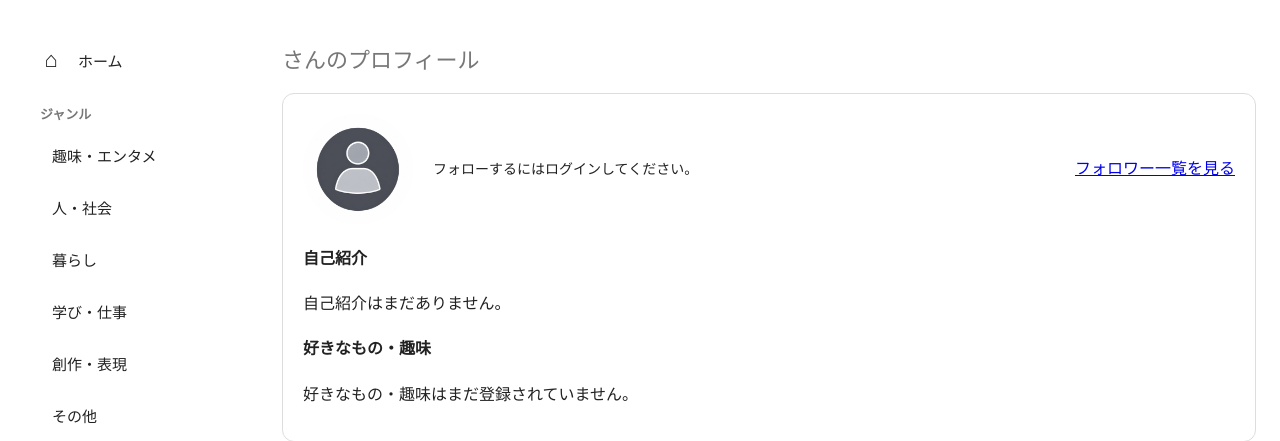
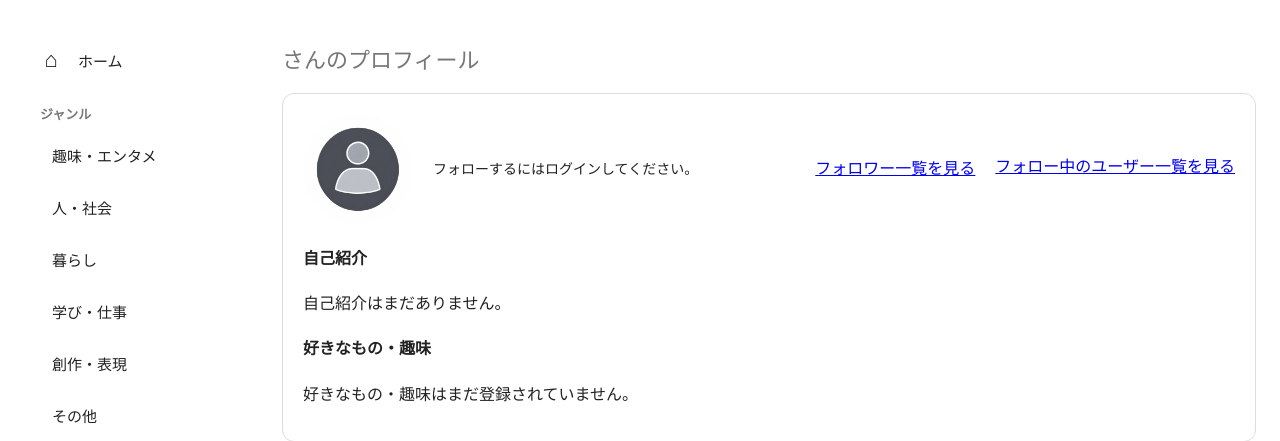
Before and after one commit to sat0816har-cpu/django_app, a Django app: template templates/articles/public_profile.html in a window 1280 px wide. Shown: the part 81-522 px from the top of the page. Run offline with Django 4.2, Linux system fonts and the light colour scheme; the template is opened without the code that fills it, so the values that code supplies are empty.

Commit message:
Add link to following users list in profile

```diff
--- a/templates/articles/public_profile.html
+++ b/templates/articles/public_profile.html
@@ -178,6 +178,12 @@
     </a>
 </p>
 
+                <p style="margin-top: 8px;">
+            <a href="{% url 'following_list' profile_user.username %}">
+                フォロー中のユーザー一覧を見る
+            </a>
+        </p>
+
 
     </div>
 
```
